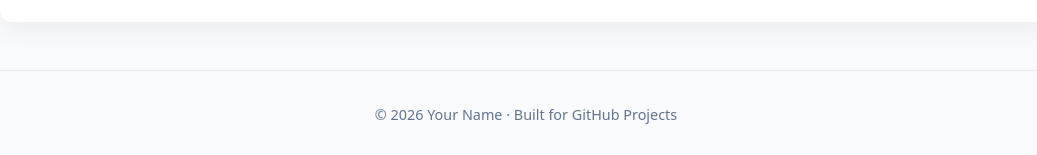
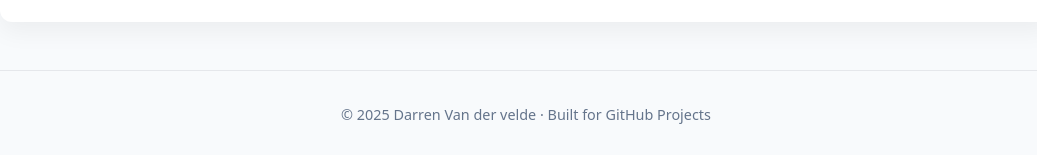
Before and after one commit to Darrenvandervelde/Basic-Project-With-ReadME, a plain HTML site: page index.html in a window 1280 px wide. Shown: the part 4615-4770 px from the top of the page, without its empty margins (114-1151 px from the left). Drawn offline with Linux system fonts and the light colour scheme.

Commit message:
Update index.html

```diff
--- a/index.html
+++ b/index.html
@@ -287,7 +287,7 @@
   </main>
   <!-- Footer -->
   <footer>
-    © 2026 Your Name · Built for GitHub Projects
+    © 2025 Darren Van der velde · Built for GitHub Projects
   </footer>
 </body>
 </html>
```
